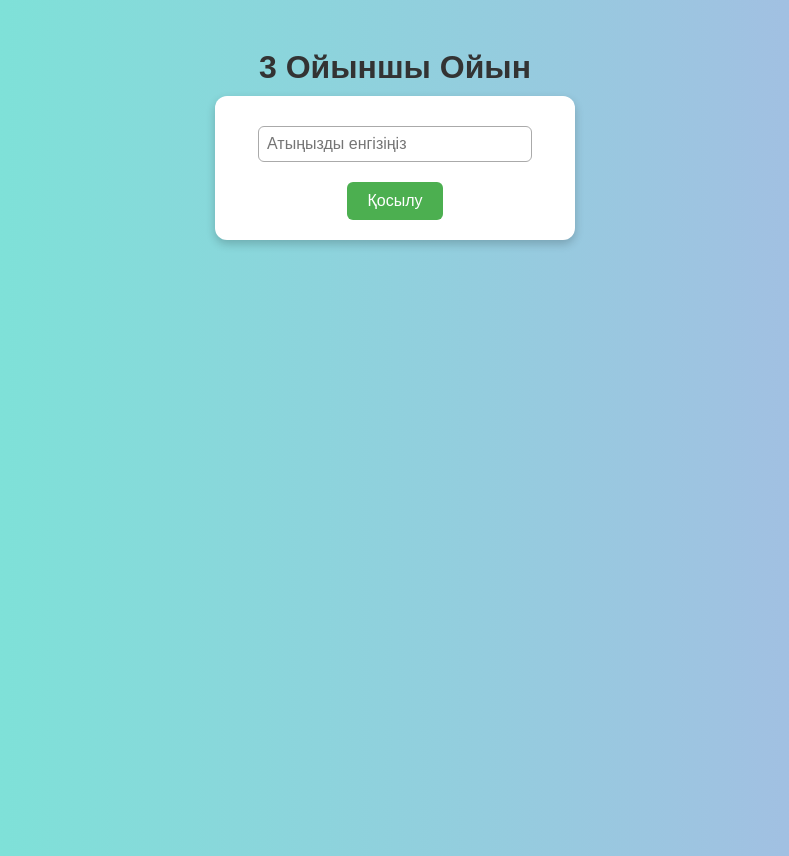
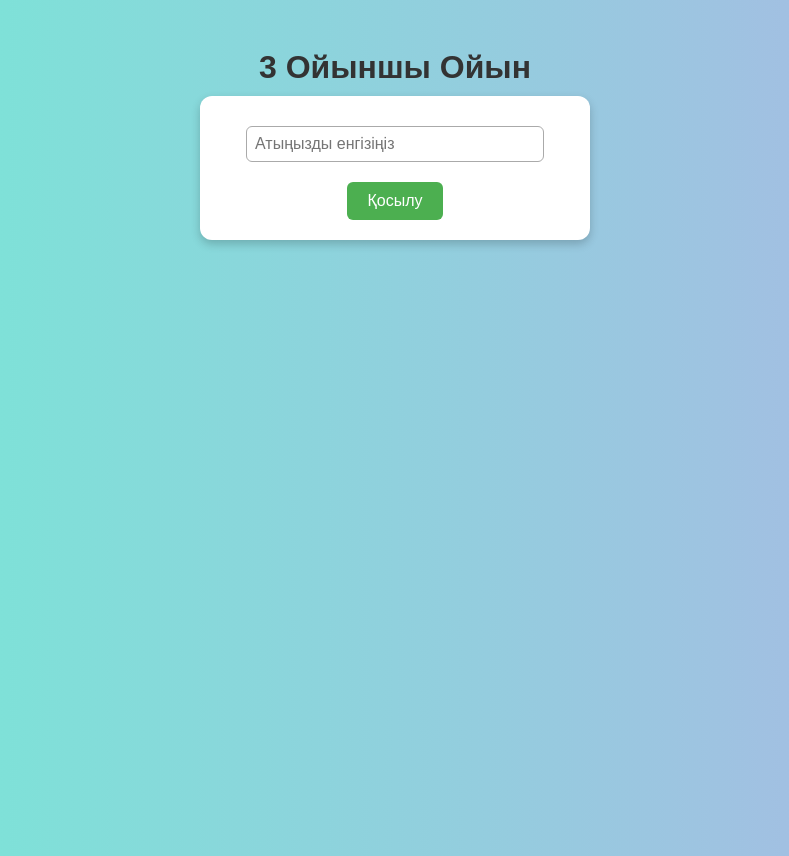
Before and after one commit to ledcoin1/azionline, a website: page public/index.html in a window 1280 px wide. Shown: the whole page, without its empty margins (245-1034 px from the left). Drawn offline with nearby package versions, Linux system fonts and the light colour scheme; no server answers.

Commit message:
Update index.html

```diff
--- a/public/index.html
+++ b/public/index.html
@@ -22,7 +22,7 @@
     padding: 20px;
     border-radius: 12px;
     box-shadow: 0 4px 10px rgba(0,0,0,0.2);
-    width: 320px;
+    width: 350px;
     text-align: center;
   }
   #game { display: none; }
```
